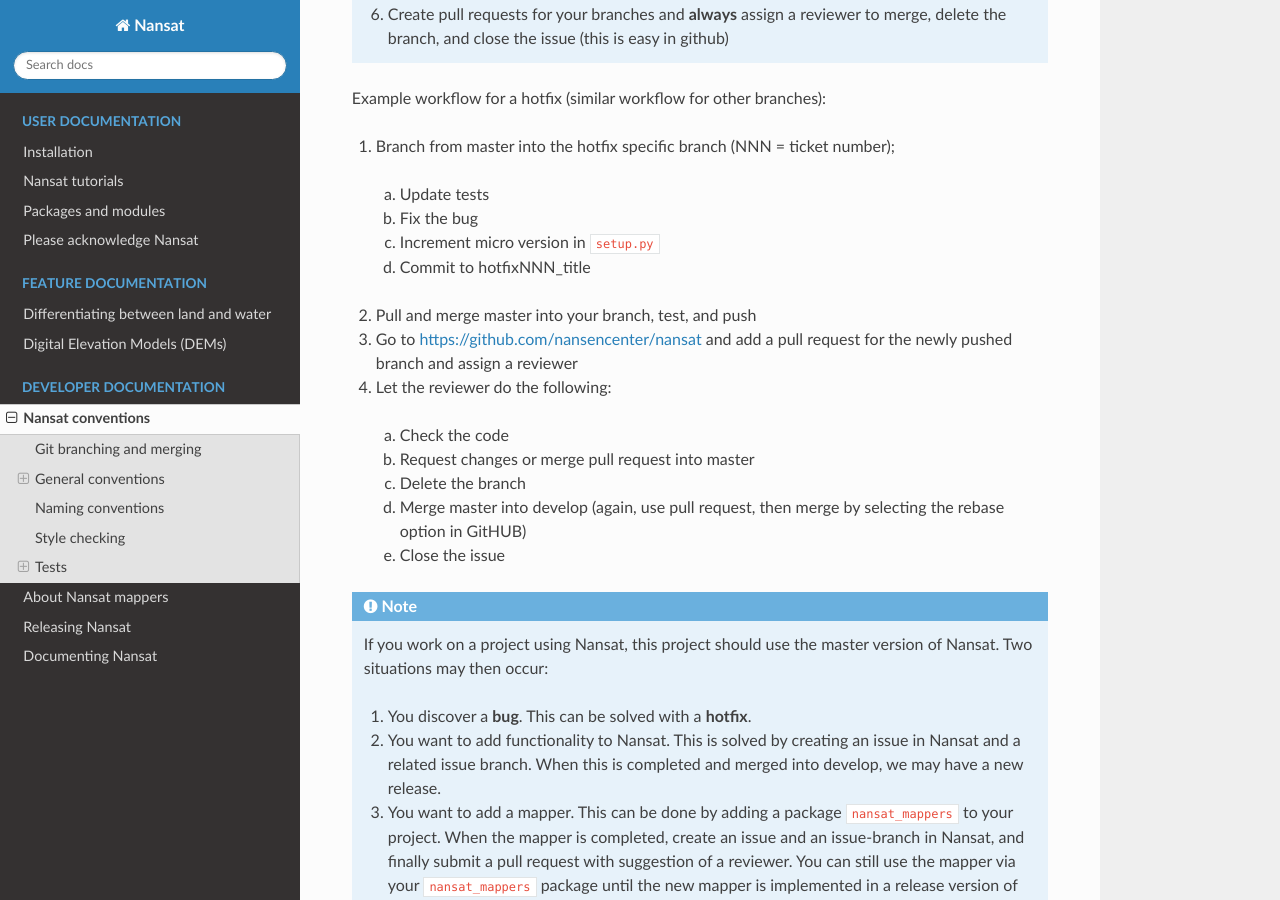
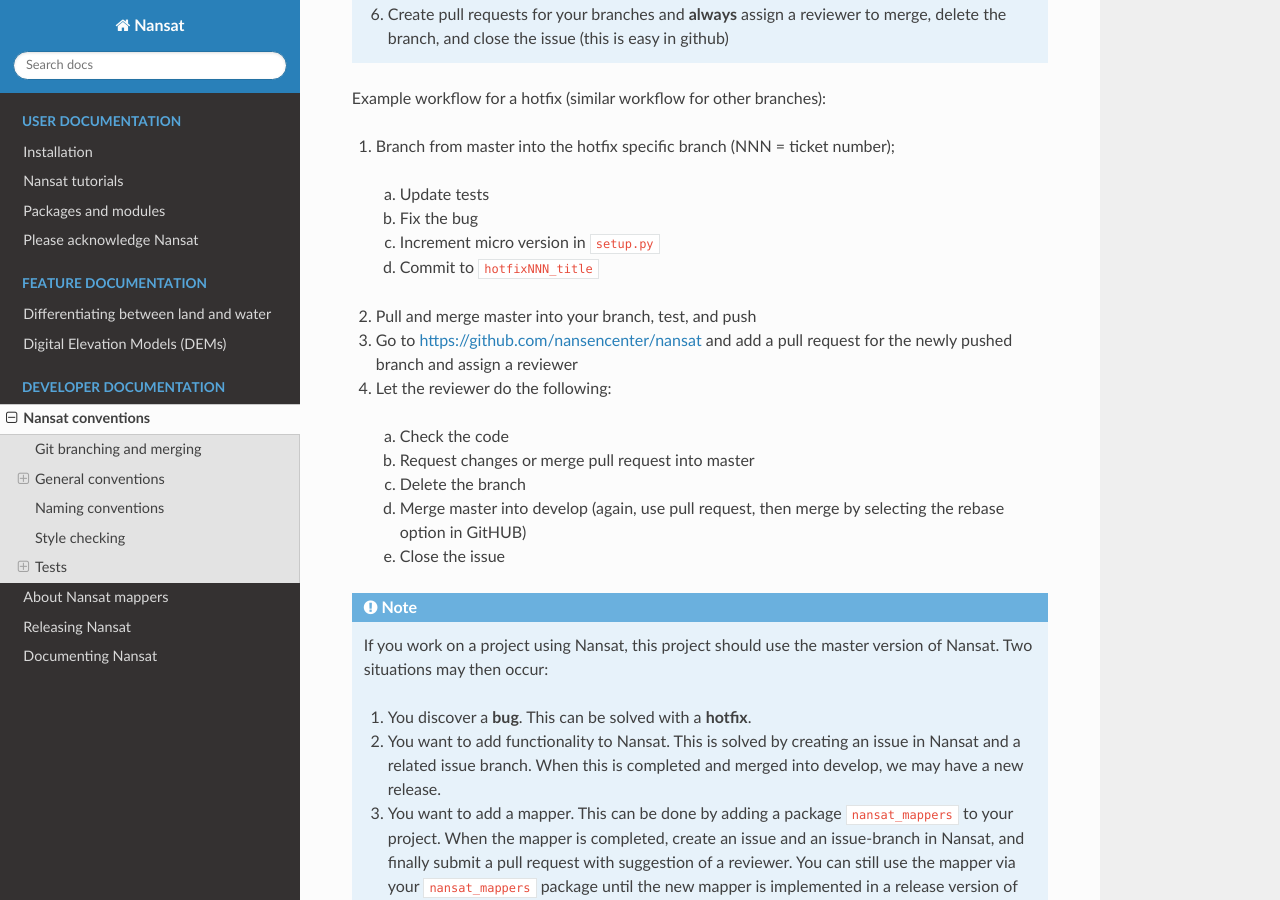
Before and after one commit to nansencenter/nansat, a Sphinx documentation site: the page built from docs/source/conventions.rst, in a window 1280 px wide and 900 px high, scrolled down 638 px. Built offline with Sphinx 7.4.7 and the Read the Docs theme 2.0.0, drawn with Linux system fonts in a browser that asks for light colours.

```diff
--- a/docs/source/conventions.rst
+++ b/docs/source/conventions.rst
@@ -26,7 +26,7 @@ Example workflow for a hotfix (similar workflow for other branches):
   a) Update tests
   b) Fix the bug
   c) Increment micro version in ``setup.py``
-  d) Commit to hotfixNNN_title
+  d) Commit to ``hotfixNNN_title``
 2. Pull and merge master into your branch, test, and push
 3. Go to `<https://github.com/nansencenter/nansat>`_ and add a pull request for the newly pushed
    branch and assign a reviewer
```
